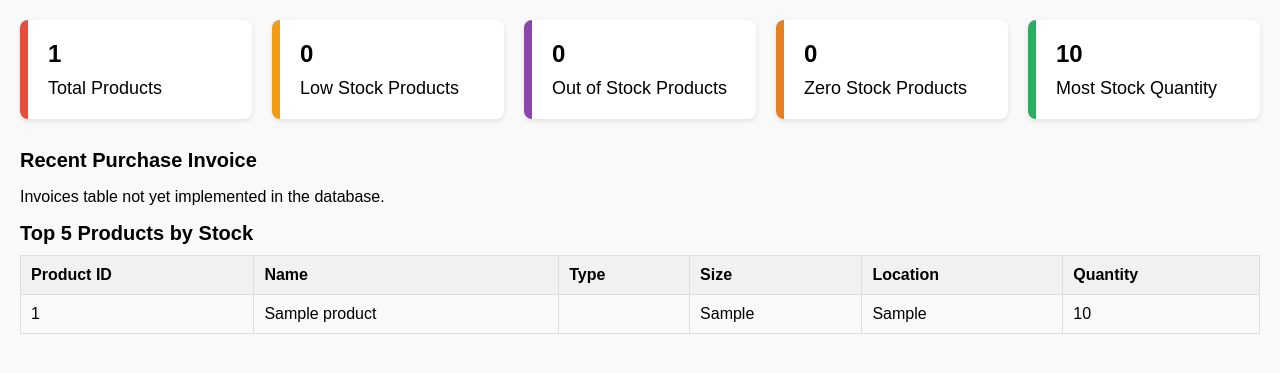
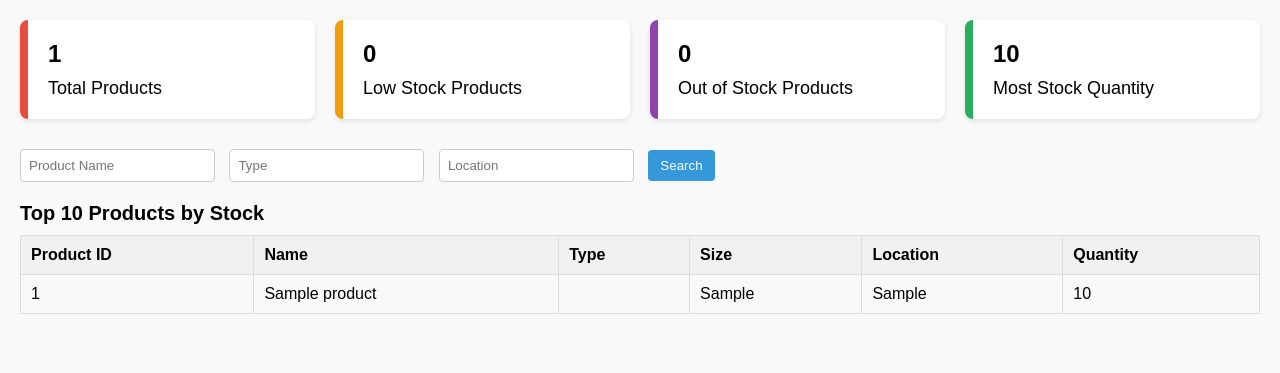
Before and after one commit to timurpuzo/Inventory-Tracking-System, a PHP site: page /Dashborad.php in a window 1280 px wide. Shown: the top 373 px of the page. Run offline with PHP 8.4, Linux system fonts and the light colour scheme; tables that the repository leaves empty or names only in its code hold one stand-in row (values such as "Sample post").

Commit message:
Last commit for the project.

```diff
--- a/ITS/Dashborad.php
+++ b/ITS/Dashborad.php
@@ -57,13 +57,34 @@
       font-size: 20px;
       font-weight: bold;
     }
+
+    form {
+      margin-bottom: 20px;
+    }
+    form input {
+      padding: 8px;
+      margin-right: 10px;
+      border: 1px solid #ccc;
+      border-radius: 4px;
+    }
+    form button {
+      padding: 8px 12px;
+      background-color: #3498db;
+      color: white;
+      border: none;
+      border-radius: 4px;
+      cursor: pointer;
+    }
+    form button:hover {
+      background-color: #2980b9;
+    }
   </style>
 </head>
 <body>
 
 <?php
 
-$conn = new mysqli("localhost", "root", "", "inventorytrackingsystem");
+$conn = new mysqli("localhost", "root", "Malek20167", "inventorytrackingsystem");
 if ($conn->connect_error) {
   die("Connection failed: " . $conn->connect_error);
 }
@@ -74,7 +95,6 @@ SELECT
   (SELECT COUNT(*) FROM Products) AS total_products,
   (SELECT COUNT(*) FROM Products WHERE quantity BETWEEN 1 AND 5) AS low_stock,
   (SELECT COUNT(*) FROM Products WHERE quantity = 0) AS out_of_stock,
-(SELECT COUNT(*) FROM Products WHERE quantity = 0) AS zero_stock,
   (SELECT MAX(quantity) FROM Products) AS most_stock_quantity
 ";
 $summaryResult = $conn->query($summarySql)->fetch_assoc();
@@ -93,28 +113,39 @@ $summaryResult = $conn->query($summarySql)->fetch_assoc();
     <h2><?= $summaryResult['out_of_stock'] ?></h2>
     <p>Out of Stock Products</p>
   </div>
-  <div class="card orange">
-    <h2><?= $summaryResult['zero_stock'] ?></h2>
-    <p>Zero Stock Products</p>
-  </div>
   <div class="card green">
     <h2><?= $summaryResult['most_stock_quantity'] ?></h2>
     <p>Most Stock Quantity</p>
   </div>
 </div>
 
-<!-- Placeholder for Recent Invoices -->
+<!-- Search Form -->
+<form method="GET">
+  <input type="text" name="name" placeholder="Product Name" value="<?= htmlspecialchars($_GET['name'] ?? '') ?>" />
+  <input type="text" name="type" placeholder="Type" value="<?= htmlspecialchars($_GET['type'] ?? '') ?>" />
+  <input type="text" name="location" placeholder="Location" value="<?= htmlspecialchars($_GET['location'] ?? '') ?>" />
+  <button type="submit">Search</button>
+</form>
+
+<!-- Top Products Table -->
+<?php
+$name = $conn->real_escape_string(isset($_GET['name']) ? $_GET['name'] : '');
+$type = $conn->real_escape_string(isset($_GET['type']) ? $_GET['type'] : '');
+$location = $conn->real_escape_string(isset($_GET['location']) ? $_GET['location'] : '');
+
+$whereClauses = [];
+if ($name !== '') $whereClauses[] = "name LIKE '%$name%'";
+if ($type !== '') $whereClauses[] = "type LIKE '%$type%'";
+if ($location !== '') $whereClauses[] = "location LIKE '%$location%'";
+
+$whereSql = count($whereClauses) > 0 ? 'WHERE ' . implode(' AND ', $whereClauses) : '';
+
+$sql = "SELECT * FROM Products $whereSql ORDER BY quantity DESC LIMIT 10";
+$topProducts = $conn->query($sql);
+?>
+
 <div>
-  <div class="section-title">Recent Purchase Invoice</div>
-  <p>Invoices table not yet implemented in the database.</p>
-</div>
-
-<!-- Top 5 Products by Quantity -->
-<?php
-$topProducts = $conn->query("SELECT * FROM Products ORDER BY quantity DESC LIMIT 5");
-?>
-<div>
-  <div class="section-title">Top 5 Products by Stock</div>
+  <div class="section-title">Top 10 Products by Stock</div>
   <table>
     <thead>
     <tr>
```
Also changed, not shown: ITS/it.php (added, +10 -0 lines). Lines whose indentation alone changed are shown as unchanged.
